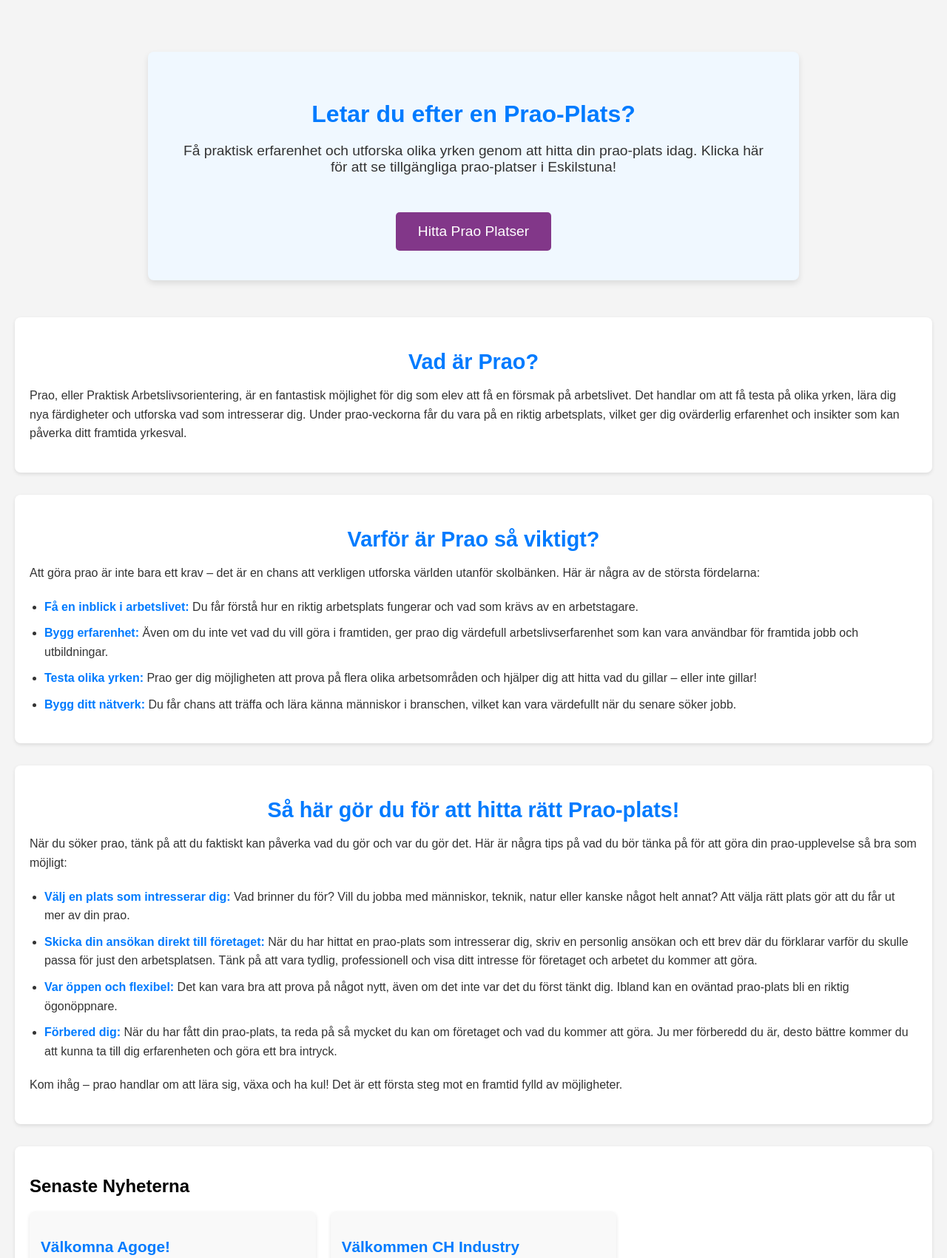
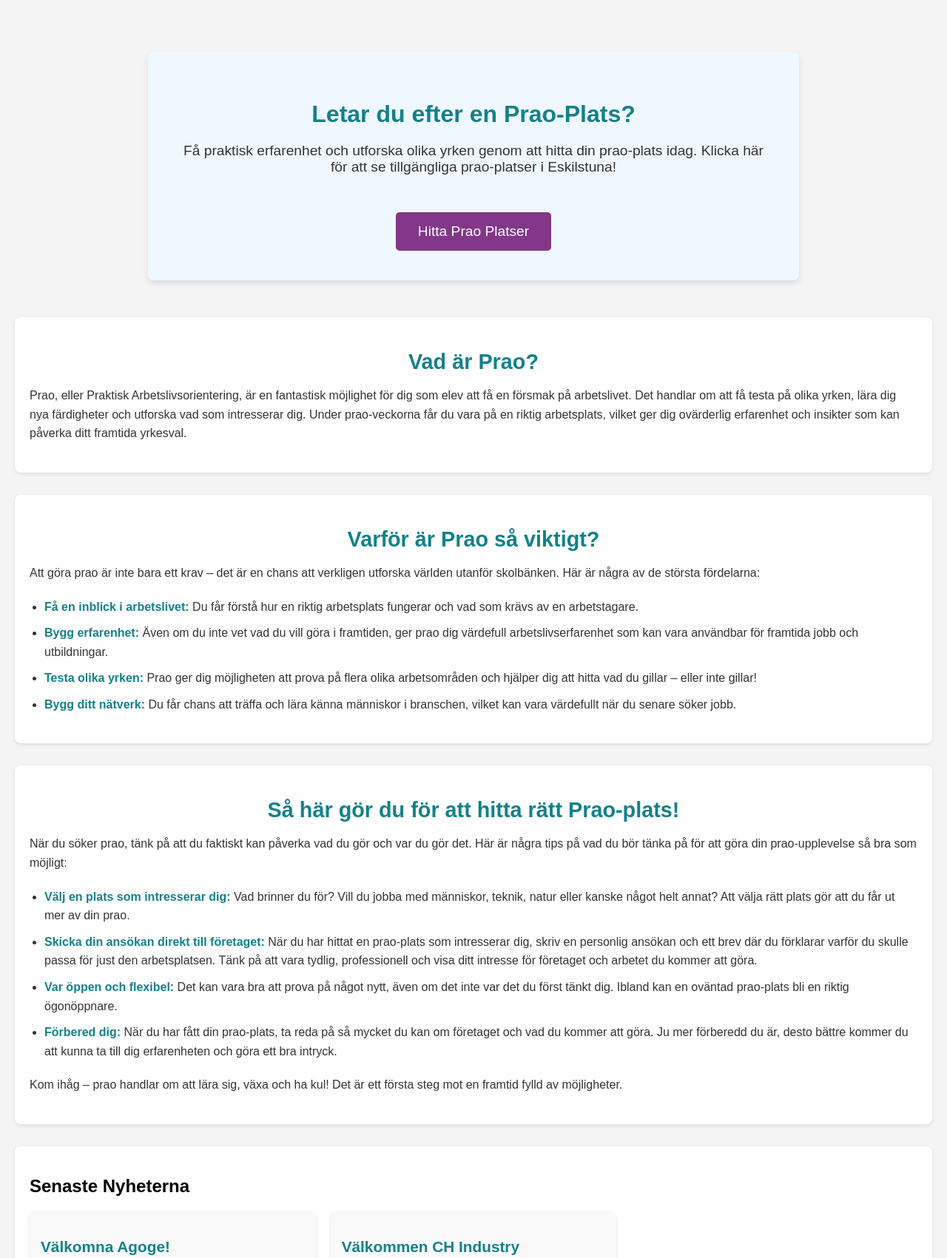
Before and after one commit to Philippos123/Prao-Eskilstuna, a Django app: page / in a window 1280 px wide. Shown: the part 234-1935 px from the top of the page at 74% size. Run offline with Django 5.2, Linux system fonts and the light colour scheme; data comes from the database, SQL or seed files in the repository; both versions use the stored data as it was after the commit.

Commit message:
helgen redigering

```diff
--- a/project/praktik/static/CSS/style.css
+++ b/project/praktik/static/CSS/style.css
@@ -102,7 +102,7 @@
 }
 
 .login-container h2 {
-    color: #28a745;
+    color: #12818a;
     margin-bottom: 20px;
     font-size: 24px;
 }
--- a/project/praktik/templates/home.html
+++ b/project/praktik/templates/home.html
@@ -99,7 +99,7 @@
 
     /* Stil för rubrik och information */
     .nyhet h3 {
-        color: #007BFF;
+        color: #12818a;
         font-size: 1.3em;
         margin-bottom: 10px;
     }
@@ -165,7 +165,7 @@
 
     /* Stil för rubriker i prao-sektionerna */
     .prao-sektion h2 {
-        color: #007BFF;
+        color: #12818a;
         font-size: 1.8em;
         margin-bottom: 15px;
         text-align: center;
@@ -191,7 +191,7 @@
 
     /* Stil för punktlistor med tips */
     .prao-sektion ul li strong {
-        color: #007BFF;
+        color: #12818a;
     }
 
     /* Responsiv design - När skärmen är mindre än 768px, använd 2 kolumner */
@@ -236,7 +236,7 @@
     }
 
     .prao-tabell th {
-        background-color: #007BFF;
+        background-color: #12818a;
         color: #ffffff;
         font-size: 1.1em;
     }
@@ -273,7 +273,7 @@
 
     .cta-sektion h2 {
         font-size: 2em;
-        color: #007BFF; /* Färgglad rubrik */
+        color: #12818a; /* Färgglad rubrik */
         margin-bottom: 20px;
         font-weight: bold;
     }
```
Also changed, not shown: project/db.sqlite3.
